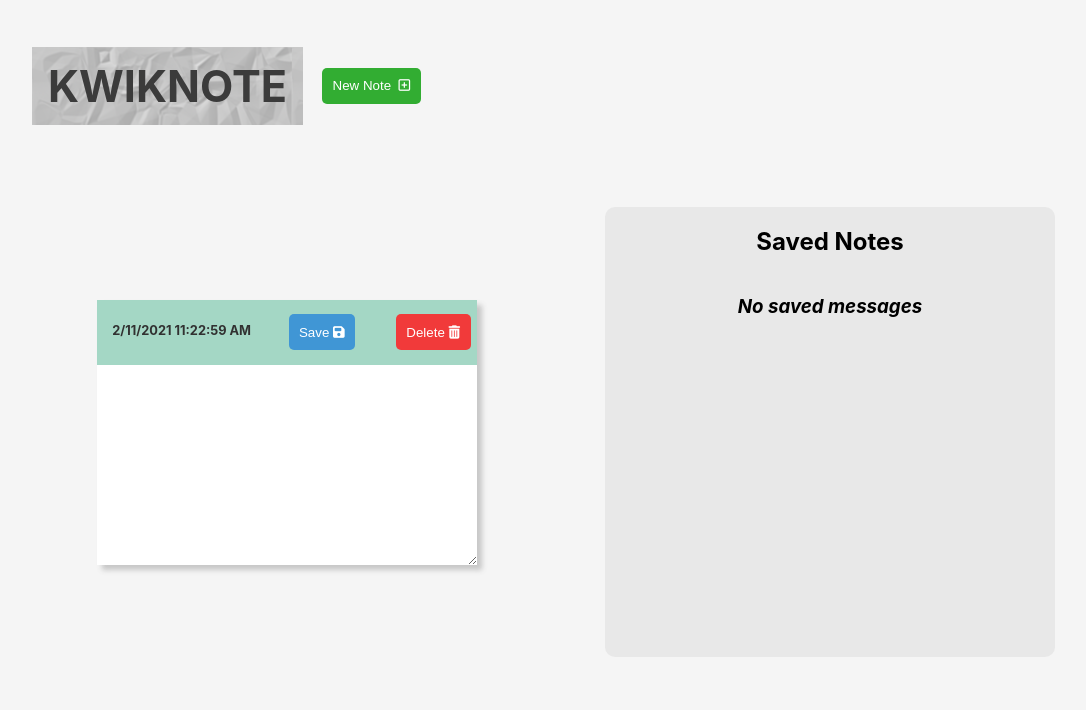
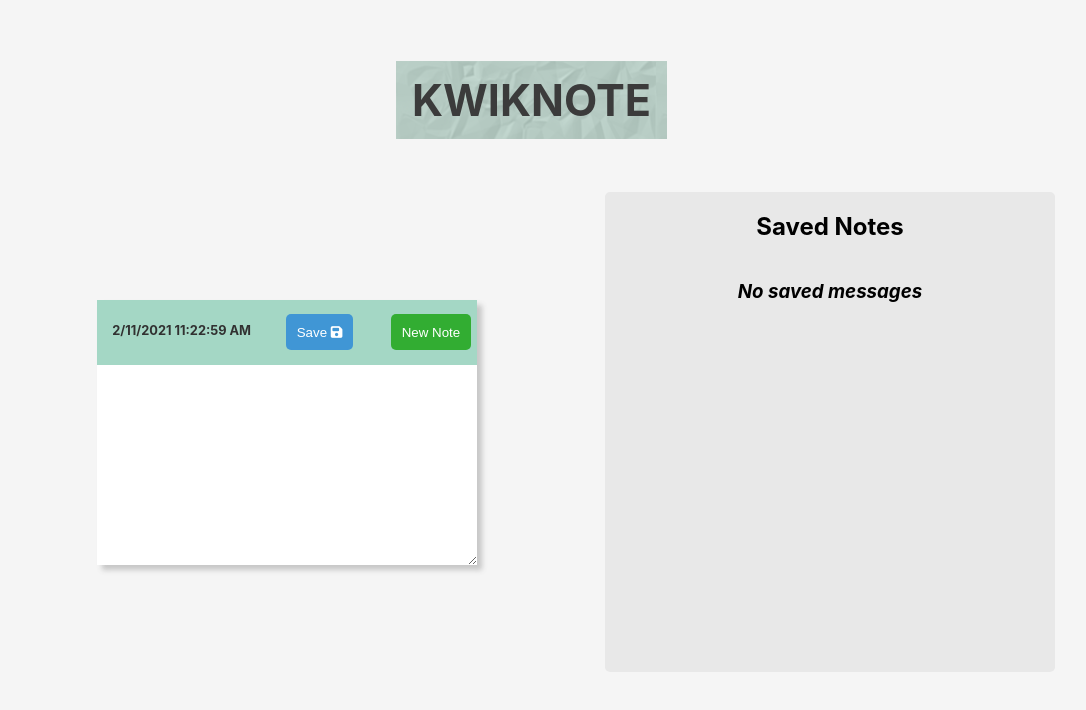
Before and after one commit to JulianEhiem/kwik-notes, a React (Create React App) app: page / in a window 1280 px wide. Shown: the top 710 px of the page, without its empty margins (96-1182 px from the left). Built offline with nearby package versions, Linux system fonts and the light colour scheme.

Commit message:
removed newnote button from title div

```diff
--- a/src/components/App/NotesContext.js
+++ b/src/components/App/NotesContext.js
@@ -35,7 +35,7 @@ const NotesContextProvider = (props) =>{
             const id = `note${num}`;
         if (message) {
         const nextState = produce(data, (draftState) => {
-            draftState.push({ id, time , message});
+            draftState.unshift({ id, time , message});
         });
         document.querySelector("#noteText").value = "";
 
--- a/src/components/Buttons/NewButton.js
+++ b/src/components/Buttons/NewButton.js
@@ -1,10 +1,17 @@
 import "./newBtn.css";
 
+import { NotesContext } from "../App/NotesContext";
+import { useContext } from "react";
+
+
 export default function NewButton() {
+
+  const {handleDelete} = useContext(NotesContext);
+
   return (
     <div className="newBtnContainer">
-      <button className="newBtn">
-        New Note &nbsp;<i className="far fa-plus-square"></i>
+      <button className="newBtn" onClick={handleDelete}>
+        New Note
       </button>
     </div>
   );
--- a/src/components/Header/AppTitle.js
+++ b/src/components/Header/AppTitle.js
@@ -5,9 +5,11 @@ import logo from "../../crumpled.png"
 export default function AppTitle() {
   return (
     <div className="titleContainer">
-      <h1 className="title">KWIKNOTE</h1>
+      {/* <div className="overlay"></div> */}
+      <h1 className="title">
+        <span className="overlay"></span> <span className="appName">KWIKNOTE</span></h1>
       {/* <img src={logo} alt="kwiknote logo"/> */}
-      <NewButton />
+      {/* <NewButton /> */}
     </div>
   );
 }
--- a/src/components/Header/appTitle.css
+++ b/src/components/Header/appTitle.css
@@ -1,19 +1,42 @@
+.overlay{
+  display: block;
+  /* align-self: center; */
+  content: "";
+  position: absolute;
+  top: 0;
+  left:0;
+  width:100%;
+  height: 100%;
+  /* background-color: teal; */
+  background-color: rgba(164,215,196,0.7);
+  opacity: 0.6;
+  z-index: -1;
+}
+
 .titleContainer {
   display: flex;
+  /* flex-direction:; */
   position: absolute;
-  left: 10vw;
-  top: 2vh;
+  align-self: flex-start;
+  /* left: 10vw; */
+  /* top: 2vh; */
   flex-direction: row;
   /* background: red; */
-  padding: 0.1rem 1rem 0.1rem 0;
+  padding: 0;
   box-sizing: content-box;
-  width: max-content;
+  width: 360px;
 }
 .title {
   display: inline;
   color: rgb(59, 59, 59);
+  /* color: rgb(160, 44, 44); */
+  position: relative;
   padding: 1rem;
   font-size: 2.7rem;
   line-height: 2.9rem;
   background: url('../../crumpled2.png');
+  z-index: 100;
 }
+.appName{
+  z-index: 100;
+}
--- a/src/components/Notes/New-Notes/New-Note-Head/NewNoteHead.js
+++ b/src/components/Notes/New-Notes/New-Note-Head/NewNoteHead.js
@@ -1,6 +1,7 @@
 import "./newNoteHead.css";
 import SaveButton from "../../../Buttons/SaveButton";
-import DeleteButton from "../../../Buttons/DeleteButton";
+import NewButton from "../../../Buttons/NewButton";
+// import DeleteButton from "../../../Buttons/DeleteButton";
 import { useContext } from 'react';
 import { NotesContext } from "../../../App/NotesContext";
 
@@ -12,7 +13,8 @@ export default function NewNoteHead() {
     <div className="newNotesHeadContainer">
   <h3 id = "createdAt"className="time-box">{dateTime}</h3>
       <SaveButton />
-      <DeleteButton />
+      <NewButton />
+      {/* <DeleteButton /> */}
     </div>
   );
 }
--- a/src/components/Notes/New-Notes/NewNotes.js
+++ b/src/components/Notes/New-Notes/NewNotes.js
@@ -1,13 +1,14 @@
 import "./newNotes.css";
 import NewNoteHead from "./New-Note-Head/NewNoteHead";
 import NewNoteBody from "./New-Note-Body/NewNoteBody";
+// import { useState } from "react";
 // import SavedNotes from "../Saved-Notes/SavedNotes";
 
 
 export default function NewNotes() {
 
   return (
-      <div className="newNotesContainer">
+      <div className="newNotesContainer" >
         <NewNoteHead/>
         <NewNoteBody />
      </div>
--- a/src/components/Notes/Saved-Notes/SavedNotes.js
+++ b/src/components/Notes/Saved-Notes/SavedNotes.js
@@ -34,6 +34,7 @@ export default function SavedNotes() {
   const {data} = useContext(NotesContext)
   // const {handleRemove} = useContext(NotesContext)
 
+  // let newData = data.reverse();
   return (
     <div className="savedNotesContainer">
       <h2>Saved Notes</h2>
--- a/src/components/Notes/Saved-Notes/savedNotes.css
+++ b/src/components/Notes/Saved-Notes/savedNotes.css
@@ -4,11 +4,11 @@
   align-items: center;
   background: rgba(121, 120, 120, 0.1);
   width: 450px;
-  height: 450px;
+  height: 60vh;
   overflow-y: scroll;
   margin-left: 10vw;
   box-sizing: content-box;
-  border-radius: 10px;
+  border-radius: 5px;
 }
 .peekMessage {
   display: flex;
```
